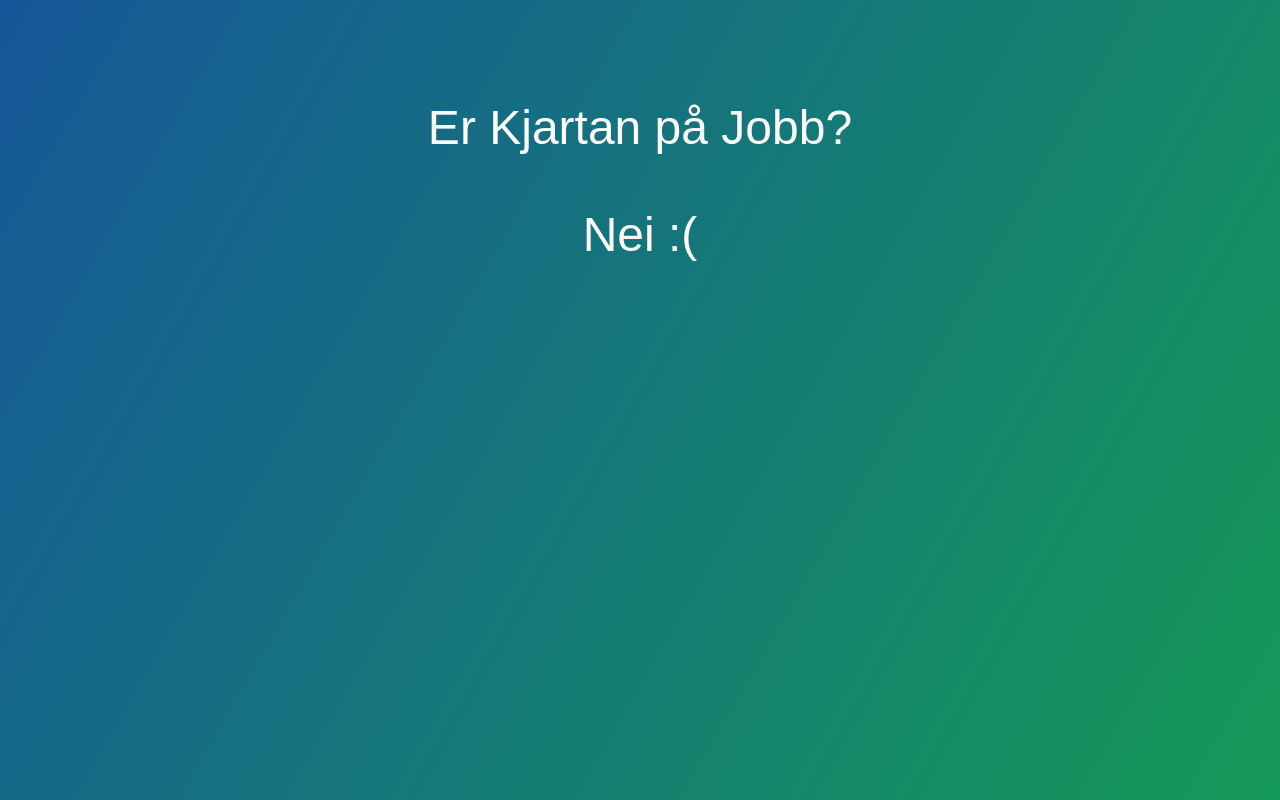
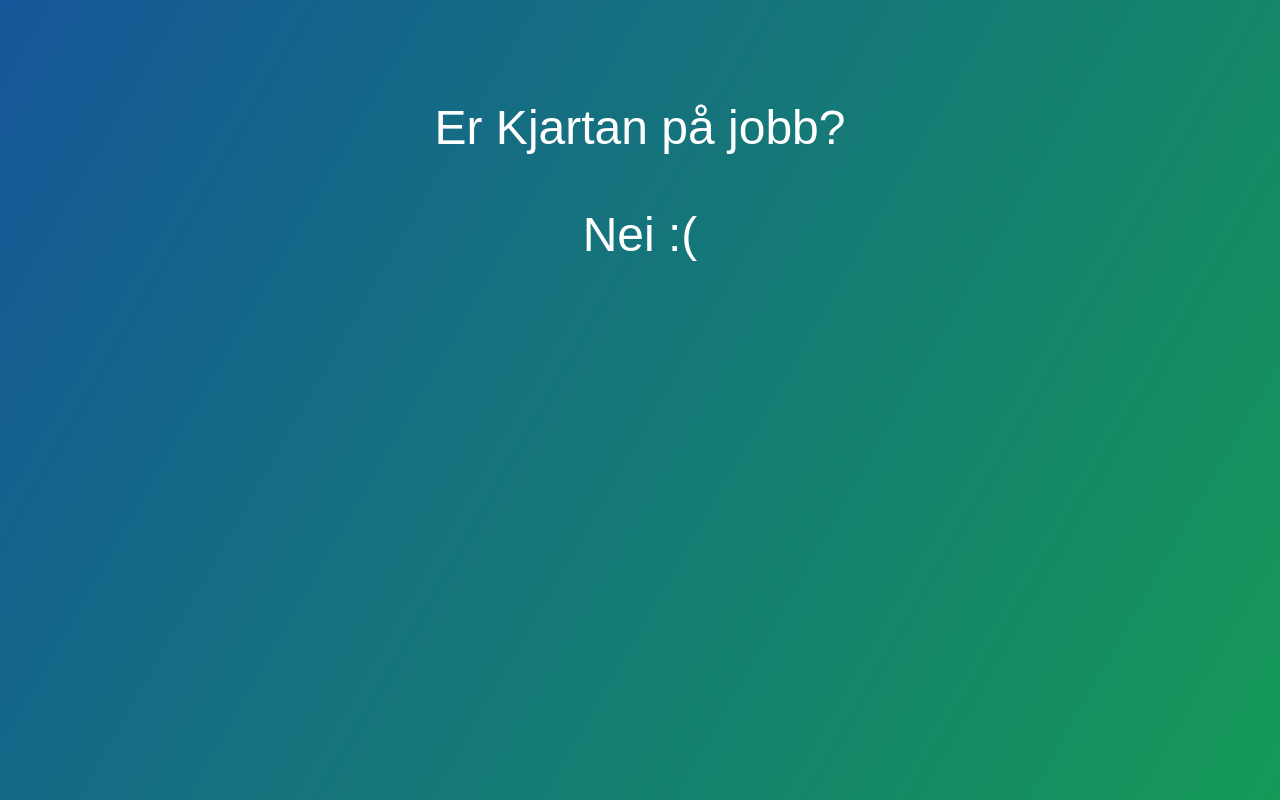
Before and after one commit to Shtian/kjartan, a plain HTML site: page index.html in a window 1280 px wide. Drawn offline with nearby package versions, Linux system fonts and the light colour scheme.

Commit message:
Update index.html

```diff
--- a/index.html
+++ b/index.html
@@ -55,7 +55,7 @@ html {
 
   <body>
 
-    <div class="question">Er Kjartan på Jobb?</div>
+    <div class="question">Er Kjartan på jobb?</div>
 <div id="clock" class="clock">loading ...</div>
 
         <script src="js/index.js"></script>
```
